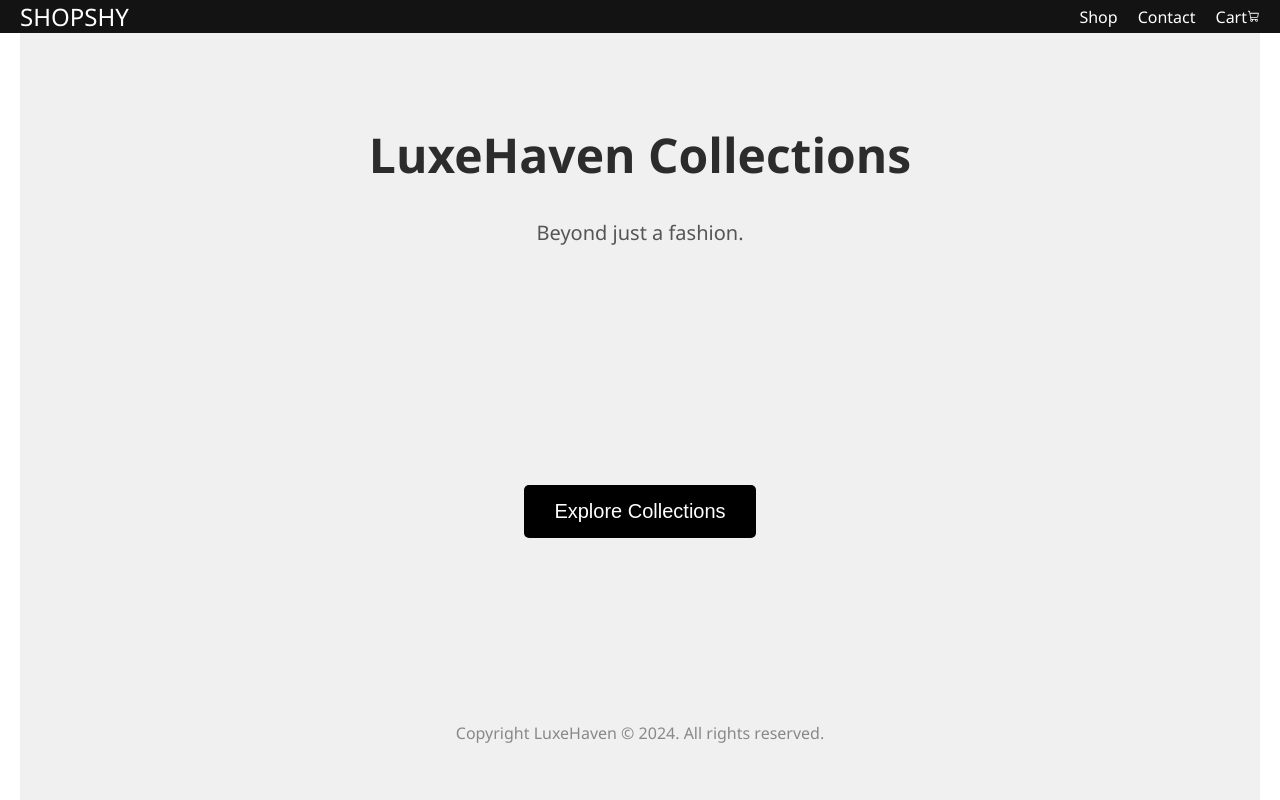
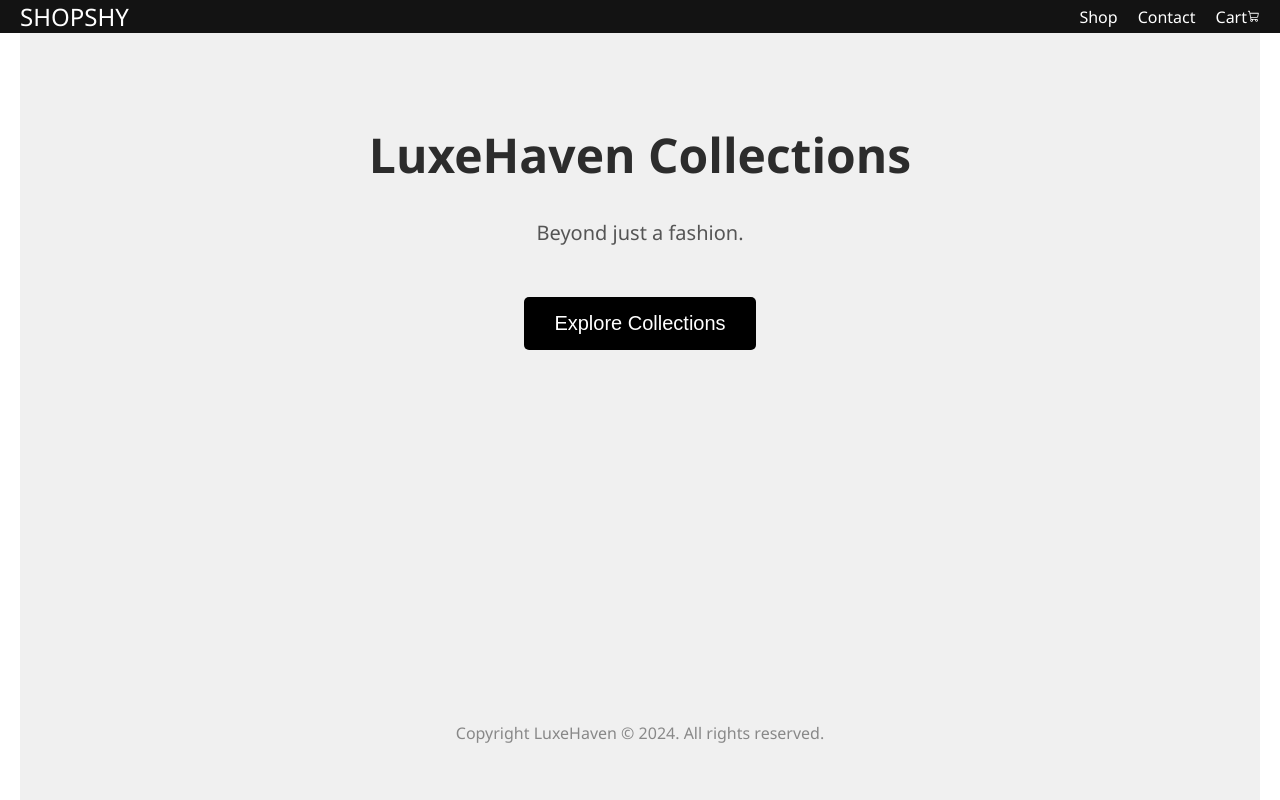
Before and after one commit to shaileshthakur1/shopshy, a React (Create React App) app: page / in a window 1280 px wide. Built offline with nearby package versions, Linux system fonts and the light colour scheme; the HTML template or start-up script is replaced by a standard one.

Commit message:
added bit of margin on top of explore collections button

```diff
--- a/src/pages/landing/LandingPage.css
+++ b/src/pages/landing/LandingPage.css
@@ -28,7 +28,9 @@
 }
 
 .landing-content {
-  margin-top: 50px;
+  margin-top: 2.55%;
+  margin-bottom: auto;
+  justify-content: center;
 }
 
 .explore-button {
```
